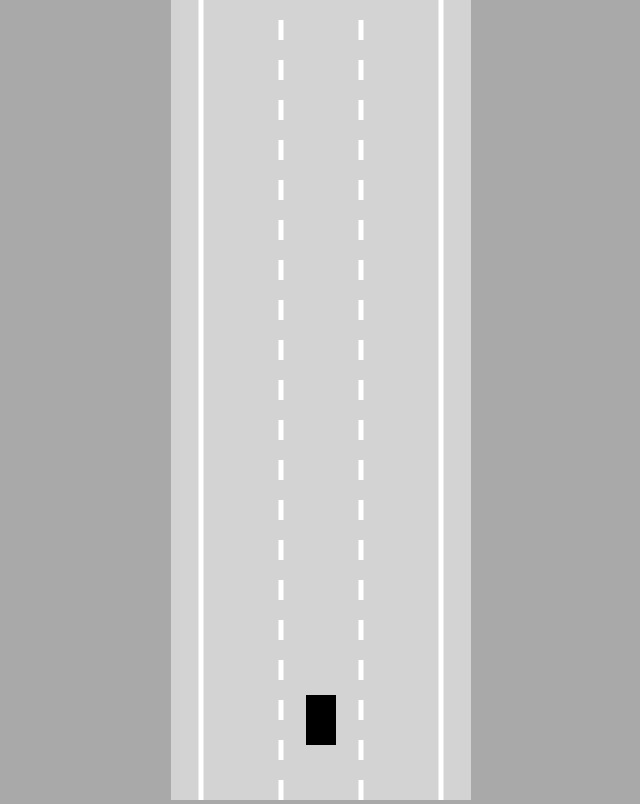
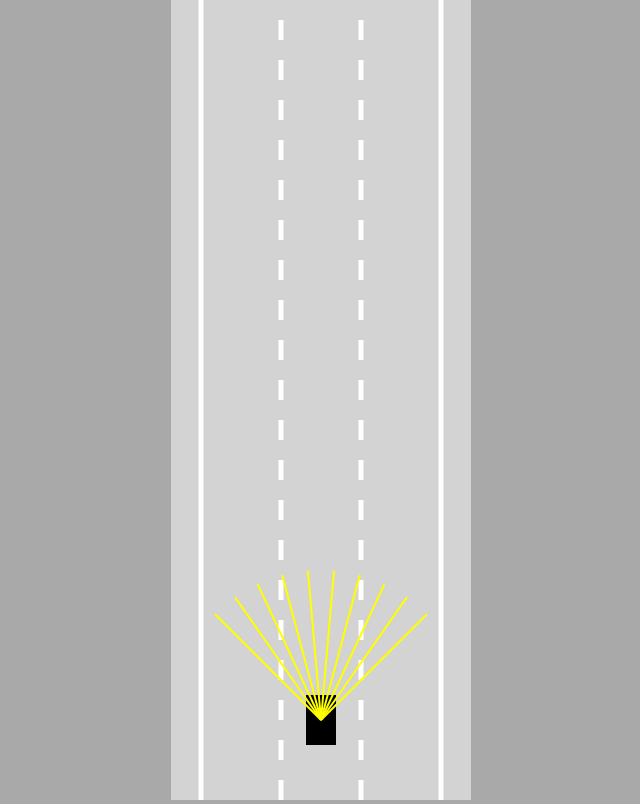
Before and after one commit to Ronnn007/SelfDriving-Car, a plain HTML site: page Self-DrivingCarJS/index.html in a window 1280 px wide. Shown: the whole page, without its empty margins (319-959 px from the left). Drawn offline with Linux system fonts and the light colour scheme.

Commit message:
Sensors (Ray Casting) Implemented

```diff
--- a/Self-DrivingCarJS/car.js
+++ b/Self-DrivingCarJS/car.js
@@ -11,11 +11,14 @@ class Car{
         this.friction=0.05;
         this.angle=0;
 
+        this.sensor = new Sensor(this);
+
         this.controls=new Controls();
     }
 
-    update(){
+    update(roadBorders){
         this.#move();
+        this.sensor.update(roadBorders);
     }
 
     #move(){
@@ -72,5 +75,7 @@ class Car{
         ctx.fill();
 
         ctx.restore();
+
+        this.sensor.draw(ctx);
     }
 }
--- a/Self-DrivingCarJS/index.html
+++ b/Self-DrivingCarJS/index.html
@@ -5,6 +5,7 @@
 </head>
 <body>
     <canvas id="myCanvas"></canvas>
+    <script src="sensor.js"></script>
     <script src="utils.js"></script>
     <script src="road.js"></script>
     <script src="controls.js"></script>
--- a/Self-DrivingCarJS/main.js
+++ b/Self-DrivingCarJS/main.js
@@ -8,7 +8,7 @@ const car=new Car(road.getLaneCenter(1),100,30,50);
 animate();
 
 function animate(){
-    car.update();
+    car.update(road.borders);
 
     canvas.height=window.innerHeight;
 
--- /dev/null
+++ b/Self-DrivingCarJS/sensor.js
@@ -0,0 +1,103 @@
+class Sensor{
+    constructor(car){
+        this.car=car;
+        this.rayCount=10;
+        this.rayLength=150;
+        this.raySpread=Math.PI/2;
+
+        this.rays=[];
+        this.readings=[];
+
+    }
+
+    update(roadBorders){
+        this.#castRays();
+        this.readings=[];
+        for(let i = 0; i <this.rays.length;i++){
+            this.readings.push(
+                this.#getReading(this.rays[i],roadBorders)
+            );
+        }
+    }
+
+    #getReading(ray,roadBorders){
+        let touches=[];
+        for(let i = 0; i <roadBorders.length; i++){
+            const touch = getIntersection(
+                ray[0],
+                ray[1],
+                roadBorders[i][0],
+                roadBorders[i][1]
+            );
+            if(touch){
+                touches.push(touch);
+            }
+
+        }
+
+        if(touches.length==0){
+            return null;
+        }
+        else{
+            const offsets=touches.map(e=>e.offset);
+            const minOffset=Math.min(...offsets);
+            return touches.find(e=>e.offset==minOffset);
+        }
+    }
+    #castRays(){
+        this.rays = [];
+        for (let i = 0; i < this.rayCount; i++) {
+            const rayAngle = lerp(
+                this.raySpread / 2,
+                -this.raySpread / 2,
+                this.rayCount == 1 ? 0.5 : i / (this.rayCount - 1)
+            ) + this.car.angle;
+
+            const start = { x: this.car.x, y: this.car.y };
+            const end = {
+                x: this.car.x -
+                    Math.sin(rayAngle) * this.rayLength,
+                y: this.car.y -
+                    Math.cos(rayAngle) * this.rayLength
+            };
+            this.rays.push([start, end]);
+        }
+    }
+    draw(ctx){
+        for (let i=0;i<this.rayCount;i++){
+            let end=this.rays[i][1];
+            if(this.readings[i]){
+                end=this.readings[i];
+            }
+            ctx.beginPath();
+            ctx.lineWidth=2;
+            ctx.strokeStyle="yellow";
+            ctx.moveTo(
+                this.rays[i][0].x,
+                this.rays[i][0].y
+            );
+
+            ctx.lineTo(
+                end.x,
+                end.y
+            );
+            ctx.stroke();
+
+            ctx.beginPath();
+            ctx.lineWidth = 2;
+            ctx.strokeStyle = "red";
+            ctx.moveTo(
+                this.rays[i][1].x,
+                this.rays[i][1].y
+            );
+
+            ctx.lineTo(
+                end.x,
+                end.y
+            );
+            ctx.stroke();
+
+        }
+    }
+
+}
--- a/Self-DrivingCarJS/utils.js
+++ b/Self-DrivingCarJS/utils.js
@@ -1,3 +1,23 @@
 function lerp(A, B, t) {
     return A + (B - A) * t;
 }
+
+function getIntersection(A, B, C, D) {
+    const tTop = (D.x - C.x) * (A.y - C.y) - (D.y - C.y) * (A.x - C.x);
+    const uTop = (C.y - A.y) * (A.x - B.x) - (C.x - A.x) * (A.y - B.y);
+    const bottom = (D.y - C.y) * (B.x - A.x) - (D.x - C.x) * (B.y - A.y);
+
+    if (bottom != 0) {
+        const t = tTop / bottom;
+        const u = uTop / bottom;
+        if (t >= 0 && t <= 1 && u >= 0 && u <= 1) {
+            return {
+                x: lerp(A.x, B.x, t),
+                y: lerp(A.y, B.y, t),
+                offset: t
+            }
+        }
+    }
+
+    return null;
+}
```
